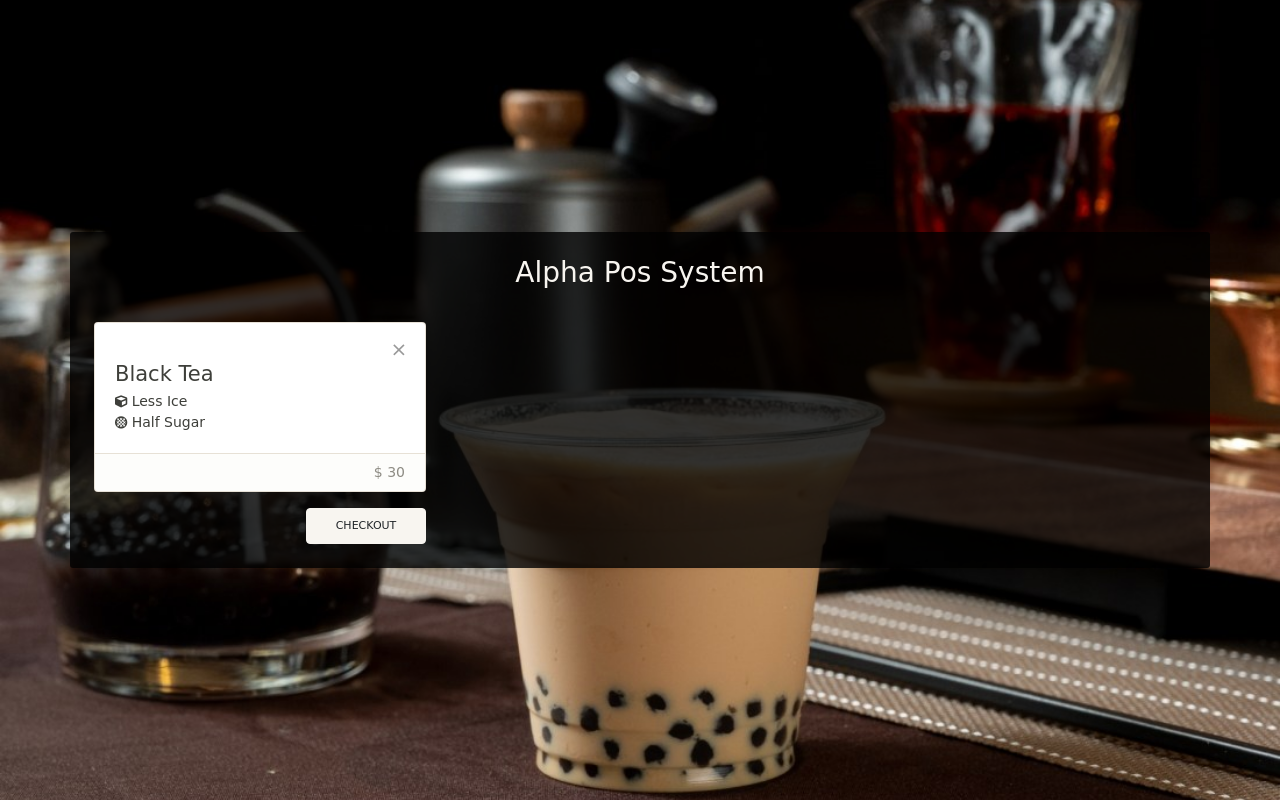
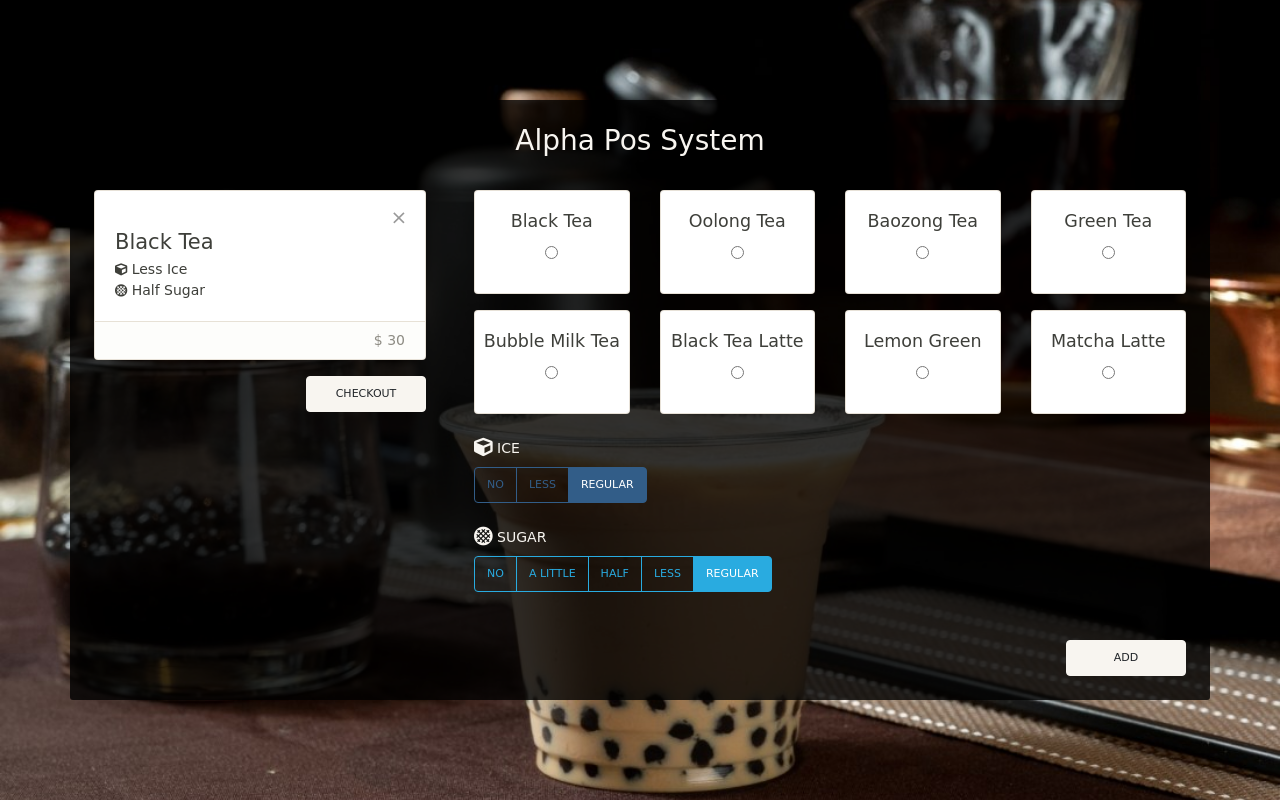
Before and after one commit to wentingliuu/alphapos, a plain HTML site: page index.html in a window 1280 px wide. Drawn offline with nearby package versions, Linux system fonts and the light colour scheme; a web font is replaced by a local one.

Commit message:
feat: add right side menu Layout & UI

```diff
--- a/index.html
+++ b/index.html
@@ -48,7 +48,99 @@
       </div>
       <!-- /left side order list-->
       <!-- right side menu -->
-      <div class="col-md-8"></div>
+      <div class="col-md-8 p-4 data-order-panel">
+        <section class="menu mb-4">
+          <div class="card-deck mb-3">
+            <div class="card text-center">
+              <label class="card-body px-2">
+                <h5 class="card-title">Black Tea</h5>
+                <input type="radio" name="drink" value="Black Tea">
+              </label>
+            </div>
+            <div class="card text-center">
+              <label class="card-body px-2">
+                <h5 class="card-title">Oolong Tea</h5>
+                <input type="radio" name="drink" value="Oolong Tea">
+              </label>
+            </div>
+            <div class="card text-center">
+              <label class="card-body px-2">
+                <h5 class="card-title">Baozong Tea</h5>
+                <input type="radio" name="drink" value="Baozong Tea">
+              </label>
+            </div>
+            <div class="card text-center">
+              <label class="card-body px-2">
+                <h5 class="card-title">Green Tea</h5>
+                <input type="radio" name="drink" value="Green Tea">
+              </label>
+            </div>
+          </div>
+          <div class="card-deck">
+            <div class="card text-center">
+              <label class="card-body px-2">
+                <h5 class="card-title">Bubble Milk Tea</h5>
+                <input type="radio" name="drink" value="Bubble Milk Tea">
+              </label>
+            </div>
+            <div class="card text-center">
+              <label class="card-body px-2">
+                <h5 class="card-title">Black Tea Latte</h5>
+                <input type="radio" name="drink" value="Black Tea Latte">
+              </label>
+            </div>
+            <div class="card text-center">
+              <label class="card-body px-2">
+                <h5 class="card-title">Lemon Green</h5>
+                <input type="radio" name="drink" value="Lemon Green Tea">
+              </label>
+            </div>
+            <div class="card text-center">
+              <label class="card-body px-2">
+                <h5 class="card-title">Matcha Latte</h5>
+                <input type="radio" name="drink" value="Matcha Latte">
+              </label>
+            </div>
+          </div>
+        </section>
+        <section class="ice mb-4">
+          <label class="d-block text-light"><i class="fas fa-cube fa-lg"></i> ICE</label>
+          <div class="btn-group btn-group-toggle" data-toggle="buttons">
+            <label class="btn btn-outline-primary">
+              <input type="radio" name="ice" value="No Ice" />No
+            </label>
+            <label class="btn btn-outline-primary">
+              <input type="radio" name="ice" value="Less Ice" />Less
+            </label>
+            <label class="btn btn-outline-primary active">
+              <input type="radio" name="ice" value="Regular Ice" checked />Regular
+            </label>
+          </div>
+        </section>
+        <section class="sugar mb-5">
+          <label class="d-block text-light"><i class="fas fa-stroopwafel fa-lg"></i> SUGAR</label>
+          <div class="btn-group btn-group-toggle" data-toggle="buttons">
+            <label class="btn btn-outline-info">
+              <input type="radio" name="sugar" value="No Sugar" />No
+            </label>
+            <label class="btn btn-outline-info">
+              <input type="radio" name="sugar" value="A Little Sugar" />A Little
+            </label>
+            <label class="btn btn-outline-info">
+              <input type="radio" name="sugar" value="Half Sugar" />Half
+            </label>
+            <label class="btn btn-outline-info">
+              <input type="radio" name="sugar" value="Less Sugar" />Less
+            </label>
+            <label class="btn btn-outline-info active">
+              <input type="radio" name="sugar" value="Regular Sugar" checked="checked" />Regular
+            </label>
+          </div>
+        </section>
+        <div class="text-right">
+          <div class="btn btn-light" style="min-width:120px;" data-alpha-pos="add-drink">Add</div>
+        </div>
+      </div>
       <!-- /right side menu -->
     </div>
   </div>
--- a/style.css
+++ b/style.css
@@ -40,3 +40,11 @@ body {
 [data-alpha-pos="delete-drink"]:hover {
   color: #333;
 }
+
+.menu .card-body {
+  cursor: pointer;
+}
+
+.menu .card:hover {
+  box-shadow: 0px 0px 10px 1px rgba(255,255,255,0.8);
+}
```
